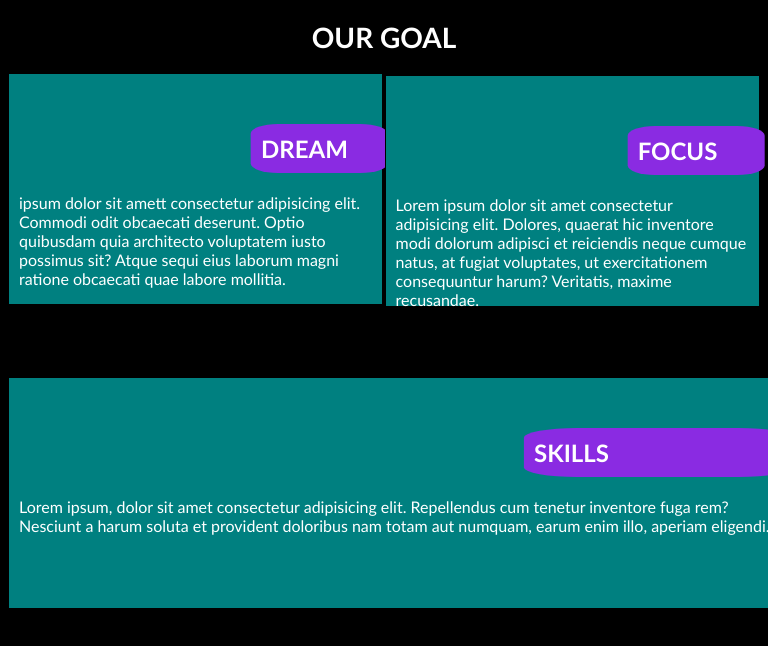
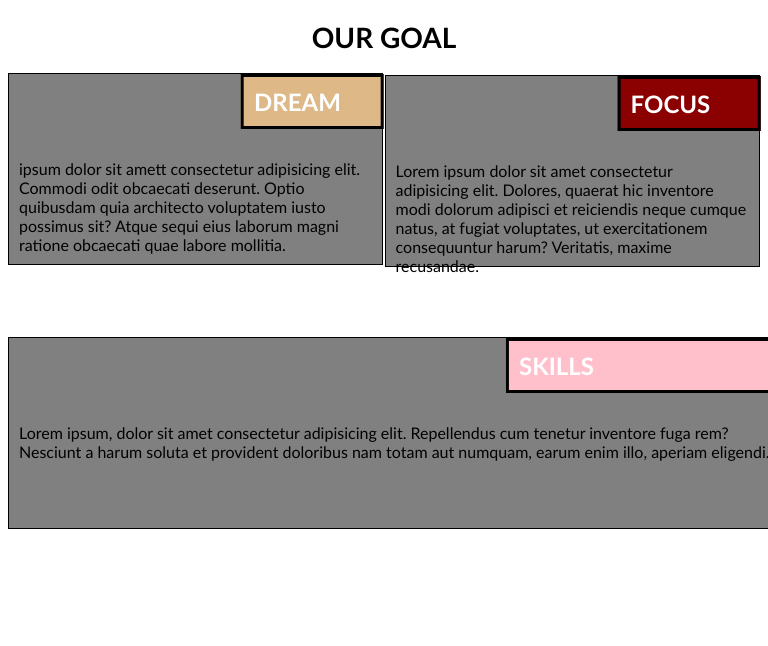
Before and after one commit to ishtiiyak/courseraassignment1, a plain HTML site: page index.html in a window 768 px wide. Shown: the top 646 px of the page. Drawn offline with Linux system fonts and the light colour scheme.

Commit message:
Update styles.css

```diff
--- a/css/styles.css
+++ b/css/styles.css
@@ -1,8 +1,6 @@
 body {
   font-size: 16px;
   font-family: 'Gill Sans', 'Gill Sans MT', Calibri, 'Trebuchet MS', sans-serif;
-  background-color: black;
-  color: #fff;
 }
 /*fggg*/
 h1 {
@@ -14,12 +12,13 @@ h1 {
 .paraone,
 .paratwo,
 .parathree {
-  background-color: teal;
+  background-color: grey;
   clear: both;
   border: 1px solid black;
   padding: 20px;
   margin-bottom: 20px;
   position: relative;
+  color: black;
 }
 
 .paraoneh3,
@@ -29,11 +28,20 @@ h1 {
 
   left: 85%;
   transform: translateX(-50%);
-  background-color: blueviolet;
   margin: 0;
   padding: 10px;
-  border-radius: 5px;
+  border: solid black;
   color: white;
+}
+.paraoneh3{
+  background-color: burlywood;
+
+}
+.paratwoh3{
+  background-color: darkred;
+}
+.parathreeh3{
+  background-color: pink;
 }
 
 @media (min-width: 992px) {
@@ -46,7 +54,7 @@ h1 {
     display: inline-block;
     margin: 10px;
     vertical-align: top;
-    border-radius: 10%;
+
   }
 
   .paraoneh3,
@@ -56,7 +64,7 @@ h1 {
     position: relative;
     left: 85%;
     top: -20px;
-    border-radius: 20%;
+
   }
 
   .paradiv,
@@ -80,7 +88,7 @@ h1 {
     position: relative;
     left: 85%;
     top: -20px;
-    border-radius: 20%;
+
 
   }
   .body{
@@ -98,17 +106,17 @@ h1 {
   .paratwo{
    float:right;
     width: 47%;
-    top:-250px;
+    top:-210px;
    }
  .parathree
  {
    width: 100%;
-   top:-200px;
+   top:-160px;
  }
 
 .parathree,.paratwo,.paraone{
           height:150px;
-padding:70px 10px 10px 10px;
+padding:30px 10px 10px 10px;
 }
 
  .paraoneh3,
@@ -116,9 +124,9 @@ padding:70px 10px 10px 10px;
   .parathreeh3 {
     width: 33%;
     position: relative;
-    left: 85%;
-    top: -20px;
-    border-radius: 20%;
+    left: 83%;
+    top: -30px;
+
 
   }
 }
```
